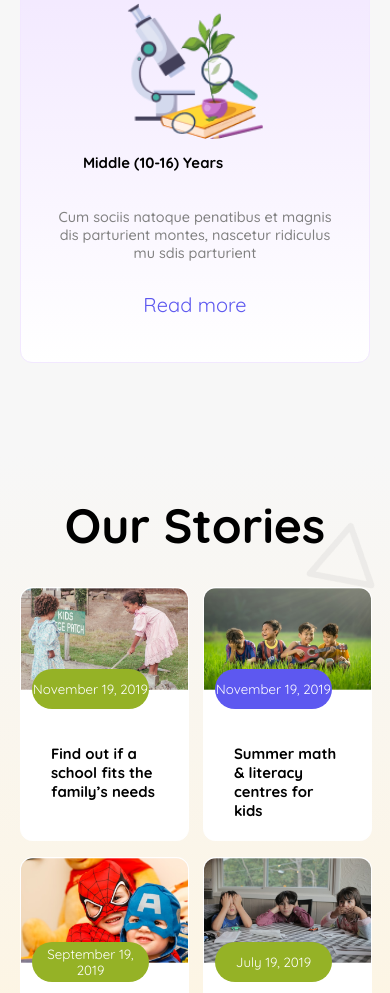
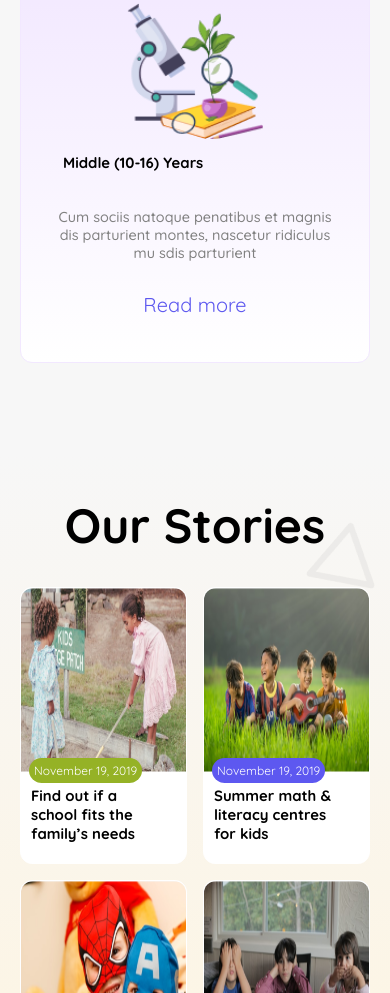
Before and after one commit to ibrahim3761/Kids-School, a plain HTML site: page index.html in a window 390 px wide. Shown: the part 2267-3260 px from the top of the page. Drawn offline with Linux system fonts and the light colour scheme.

Commit message:
project done

```diff
--- a/style.css
+++ b/style.css
@@ -275,7 +275,7 @@ nav svg{
     width: 10rem;
     height: 2.5rem;
     top: -25px;
-    left : 20px;
+    left : 1.25rem;
 
 }
 .grid-1-title{
@@ -303,34 +303,36 @@ nav svg{
 }
 
 .grid{
-    width: 100%;
+    position: relative;
     border: .5px solid #FFFFFF;
     border-radius: 12px;
     background-color: white;
+
 }
 .grid img{
     width: 100%;
+    height: 11.5rem;
     border-top-left-radius: 12px;
     border-top-right-radius: 12px;
 }
 
 .grid-2-btn,.grid-4-btn,.grid-5-btn{
-    width: 10rem;
-    height: 2.5rem;
-    top: -1.56rem;
-    margin-left : -5rem;
+    padding: 5px 10px;
+    position: absolute;
+    top: 164px;
+    left : 24px;
     background-color: #95B226;
 }
 .grid-3-btn{
-    width: 10rem;
-    height: 2.5rem;
-    top: -1.56rem;
-    margin-left : -5rem;
+    padding: 5px 10px;
+    position: absolute;
+    top: 164px;
+    left : 24px;
     background-color: #5D58F0;
 }
 .grid-title{
     text-align: start;
-    padding: 0px 1.87rem;
+    padding: 20px 1.87rem;
     font-weight: 700;
     font-size: 0.93rem;
 }
@@ -473,7 +475,6 @@ footer{
     /* standard */
 
     .sc-grids{
-        display: grid;
         grid-template-columns: repeat(1,1fr);
         background: none;
     }
@@ -498,18 +499,14 @@ footer{
     .grid-title{
         padding-top: 10px;
         padding-bottom: 20px;
+        padding-left: 10px;
     }
-    .grid-2-btn,.grid-4-btn,.grid-5-btn{
-        width: 70%;
-        top: -1.56rem;
-        margin-left : -1.75rem;
-
-    }
-    .grid-3-btn{
-        width: 70%;
-        top: -1.56rem;
-        margin-left : -1.75rem;
-    }
+     .grid-2-btn,.grid-4-btn,.grid-3-btn,.grid-5-btn{
+        font-size: 12px;
+        padding: 5px 5px;
+        top: 170px;
+        left: 8px;
+     }
 
     /* footer */
     footer{
```
